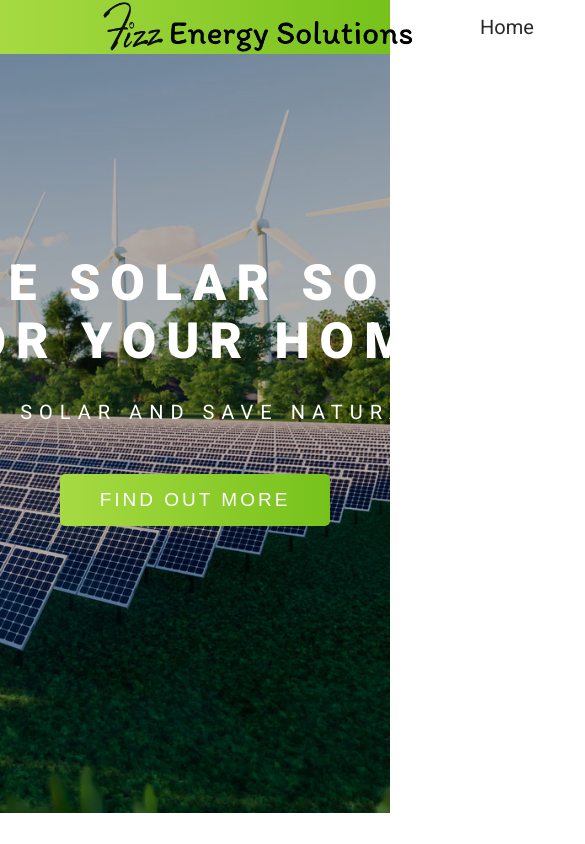
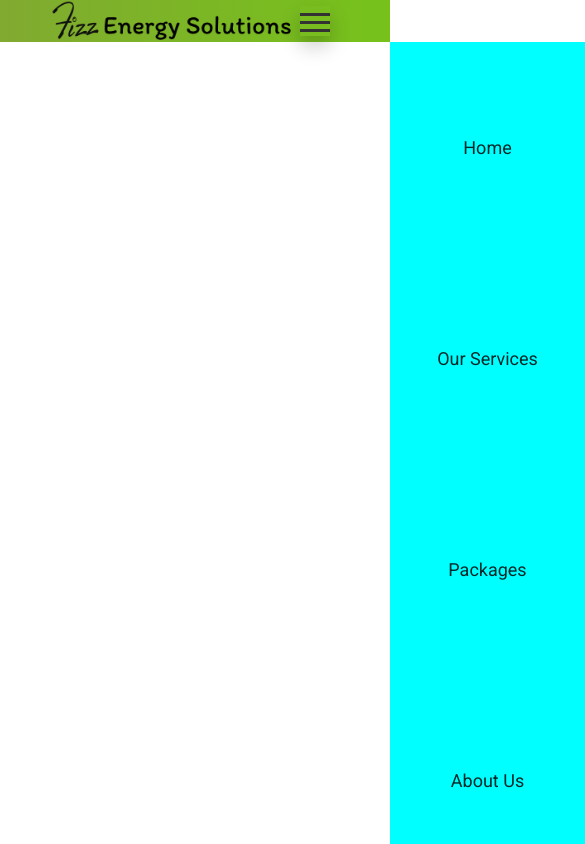
Before and after one commit to ismailinayat/fizz-energies, a Next.js app: page / in a window 390 px wide. Shown: the top 844 px of the page, 585 px wide, since content can reach past the window. Built offline with nearby package versions, Linux system fonts and the light colour scheme.

Commit message:
started making navbar responsive

```diff
--- a/components/Navbar.jsx
+++ b/components/Navbar.jsx
@@ -1,18 +1,42 @@
-import React from "react";
+import React, {useState} from "react";
 
 const Navbar = () => {
+
+  const [menuOpen, setMenuOpen] = useState(false)
+
+  const handleMenu = () => {
+
+    setMenuOpen(!menuOpen)
+    console.log(menuOpen)
+  }
   return (
     <div className="navbar">
       <div className="navbar_nav">
         <div className="navbar_nav-logo">
           <img src="Group 1.png" alt="" />
         </div>
-        <div className="navbar_nav-menu">
-          <a href="#">Home</a>
-          <a href="#">Services</a>
-          <a href="#">Packages</a>
-          <a href="#">About us</a>
-          <a href="#">Buy now</a>
+
+        <div className="navbar_nav_mobile" onClick={handleMenu}>
+        <div htmlFor="navi-toggle" className="navigation__button">
+          <span className="navigation__icon">&nbsp;</span>
+        </div>
+        </div>
+
+        <div className={menuOpen ? 'navbar_nav-menu menu_show' : 'navbar_nav-menu'}>
+          <div className="link">
+            <a href="#">Home</a>
+          </div>
+          <div className="link">
+            <a href="#">Our Services</a>
+          </div>
+          <div className="link">
+            <a href="#">Packages</a>
+          </div>
+          <div className="link">
+            <a href="#">About Us</a>
+          </div>
+
+
         </div>
       </div>
     </div>
--- a/pages/index.js
+++ b/pages/index.js
@@ -22,15 +22,19 @@ export default function Home() {
 
       <main className={styles.main}>
         <Navbar></Navbar>
-        <Header></Header>
-        <Benefits></Benefits>
-        <About_us></About_us>
-        <Choose_us></Choose_us>
-        <Team></Team>
-        <Packages></Packages>
-        <Contact_us></Contact_us>
-        <Footer></Footer>
+
       </main>
     </div>
   );
 }
+
+/*
+<Header></Header>
+<Benefits></Benefits>
+<About_us></About_us>
+<Choose_us></Choose_us>
+<Team></Team>
+<Packages></Packages>
+<Contact_us></Contact_us>
+<Footer></Footer>
+*/
--- a/styles/globals.scss
+++ b/styles/globals.scss
@@ -1,7 +1,29 @@
 $colorPrimary: rgb(118, 194, 27);
-$colorPrimaryLight: rgb(167, 218, 66);
-$colorFontBlack: rgba(0, 0, 0, 0.841);
+$colorPrimaryLight: rgb(129, 170, 48);
+$colorBlack: rgba(0, 0, 0, 0.841);
 $colorFontWhite: rgba(255, 255, 255);
+$color-light-grey-1 : #f7f7f7;
+
+$color-grey-dark : #777;
+$color-grey-dark-2: #999;
+$color-grey-dark-3: #333;
+$color-white: #fff;
+$color-black: #000;
+
+@mixin respond($breakpoint) {
+  @if $breakpoint == phone {
+    @media (max-width: 37.5em) { @content }
+  }
+  @if $breakpoint == tab-port {
+    @media (max-width: 56.25em) { @content }
+  }
+  @if $breakpoint == tab-land {
+    @media (max-width: 75em) { @content }
+  }
+  @if $breakpoint == big-desktop {
+    @media (min-width: 112.5em) { @content }
+  }
+}
 
 @import url("https://fonts.googleapis.com/css2?family=Roboto:ital,wght@0,100;0,300;0,400;0,500;0,700;0,900;1,100&family=Space+Mono:wght@400;700&display=swap");
 
@@ -17,8 +39,9 @@ html {
 
 body {
   font-family: "Roboto", sans-serif;
+  overflow-x: hidden;
 }
-
+/*
 .navbar {
   padding: 0rem 10rem;
   background-image: linear-gradient(to left, $colorPrimary, $colorPrimaryLight);
@@ -46,9 +69,158 @@ body {
     }
   }
 }
+*/
 
+.navbar {
+
+  padding: 0 10rem;
+  background-image: linear-gradient(to right, $colorPrimaryLight, $colorPrimary);
+  position: relative;
+  @include respond(tab-land) {
+    padding: 0 5rem;
+  }
+  &_nav {
+
+    max-width: 150rem;
+    //background-color: aquamarine;
+    margin: 0 auto;
+    display: flex;
+    justify-content: space-between;
+    //position: relative;
+    &-logo {
+
+      img {
+
+        height: 5rem;
+
+        @include respond(tab-land) {
+          height: 4rem;
+        }
+      }
+    }
+
+    .navbar_nav_mobile {
+      //background-color: $color-white;
+      display: none;
+      position: absolute;
+      top: 0.6rem;
+      right: 6rem;
+
+      @include respond (tab-port) {
+        display: block;
+      }
+      .navigation__button {
+
+        height: 3rem;
+        width: 3rem;
+
+        //border-radius: 50%;
+        z-index: 200;
+
+
+        box-shadow: 0 1rem 2rem rgba($color-black, 0.2);
+        cursor: pointer;
+        text-align: center;
+
+        &:hover .navigation__icon {
+          &::before {transform: translateY(-0.2rem)};
+          &::after {transform: translateY(0.2rem)};
+          }
+
+      }
+
+
+
+      .navigation__icon {
+
+        width: 3rem;
+        height: 3px;
+        background-color: $color-grey-dark-3;
+        display: inline-block;
+        position: relative;    //for positioning of ::before and ::after pseudo-classes
+        top: 1.5rem;
+
+        &::before,
+        &::after {
+          content: "";
+          width: 3rem;
+          height: 3px;
+          background-color: $color-grey-dark-3;
+          display: inline-block;
+          position: absolute;
+          left: 0;
+          transition: all 0.2s;
+        }
+
+      &::before {top: -0.8rem};
+      &::after {top: 0.8rem};
+        }
+    }
+
+
+    &-menu {
+
+      display: flex;
+      //display: none;
+      //height: 100%;
+      align-items: center;
+      //background-color: beige;
+
+      @include respond(tab-port) {
+
+        position: absolute;
+        background-color: aqua;
+        flex-direction: column;
+        align-items: center;
+        justify-content: space-around;
+        width: 50%;
+        height: 100vh;
+        right: 0;
+        top:100%;
+        transform: translateX(100%);
+      }
+
+
+
+      .link {
+        //border-bottom: solid $colorBlack;
+        //border-;
+        &:not(:last-child) {
+          margin-right: 10rem;
+
+
+          }
+
+          @include respond(tab-land) {
+            &:not(:last-child) {
+
+              margin-right: 5rem;
+            }
+
+
+        }
+
+        @include respond(tab-port) {
+          &:not(:last-child) {
+
+            margin-right: 0rem;
+          }
+        }
+
+        a:link,
+        a:visited {
+
+          font-size: 1.8rem;
+          text-decoration: none;
+          color: $colorBlack;
+          cursor: pointer;
+        }
+      }
+    }
+  }
+}
 .header {
-  background-image: url("../public/slide-img1.jpg");
+  background-image: linear-gradient(to right, rgba(black, 0.2), rgba(black, 0.2)), url("../public/header_img.jpg");
   background-repeat: no-repeat;
   background-size: cover;
   background-position: bottom;
@@ -62,7 +234,8 @@ body {
     height: 100%;
     color: $colorFontWhite;
     .header-heading {
-      margin-top: 20rem;
+
+      margin-top: 30rem;
 
       h1 {
         margin-bottom: 3rem;
@@ -83,7 +256,7 @@ body {
 
     .header_btn {
       display: block;
-      margin-top: 5rem;
+      margin-top: 8rem;
       button {
         border: none;
         outline: none;
@@ -97,6 +270,12 @@ body {
           $colorPrimary,
           $colorPrimaryLight
         );
+
+        &:hover {
+
+          cursor: pointer;
+          //background-image: li ;
+        }
       }
     }
   }
```
Also changed, not shown: public/header_img.jpg (added).
